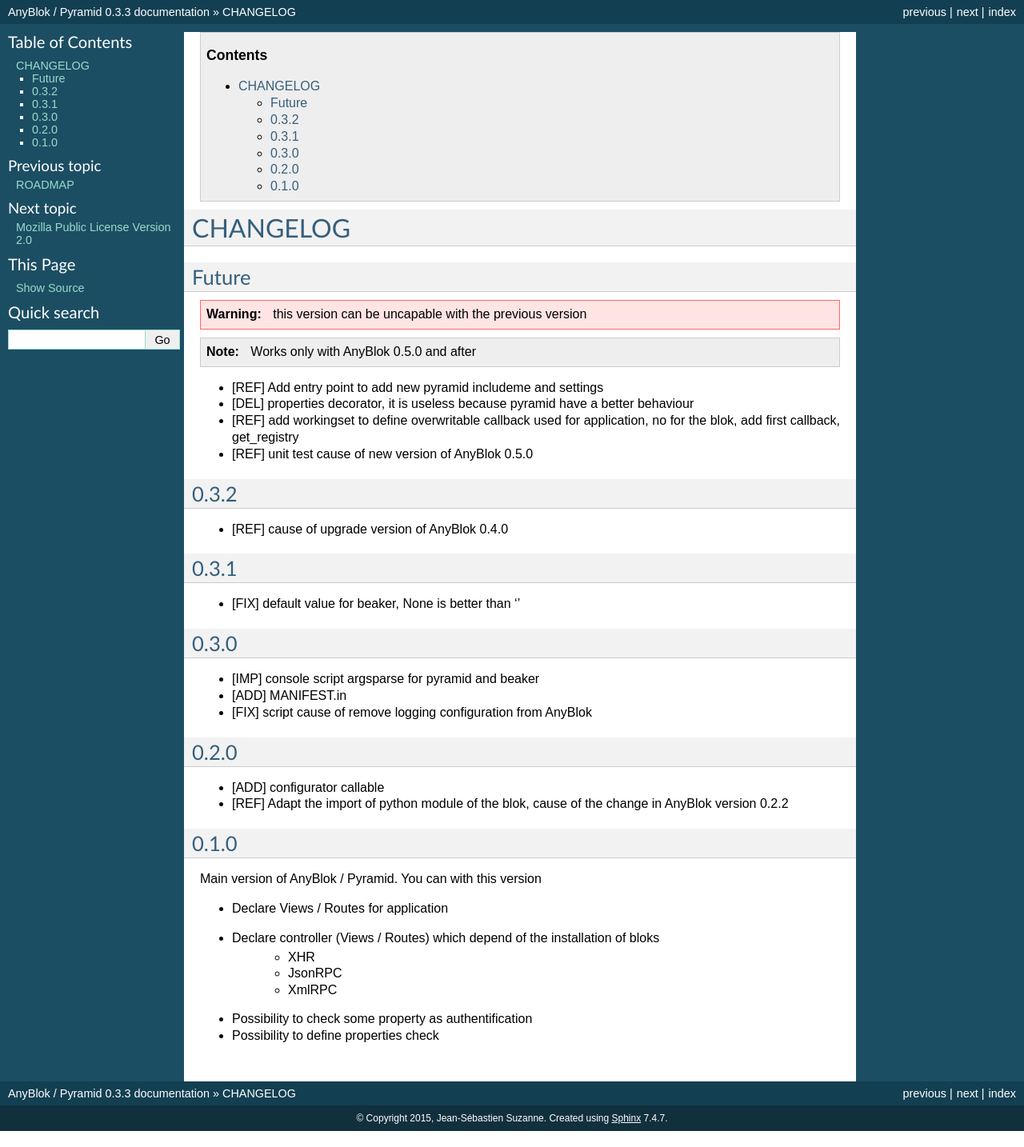
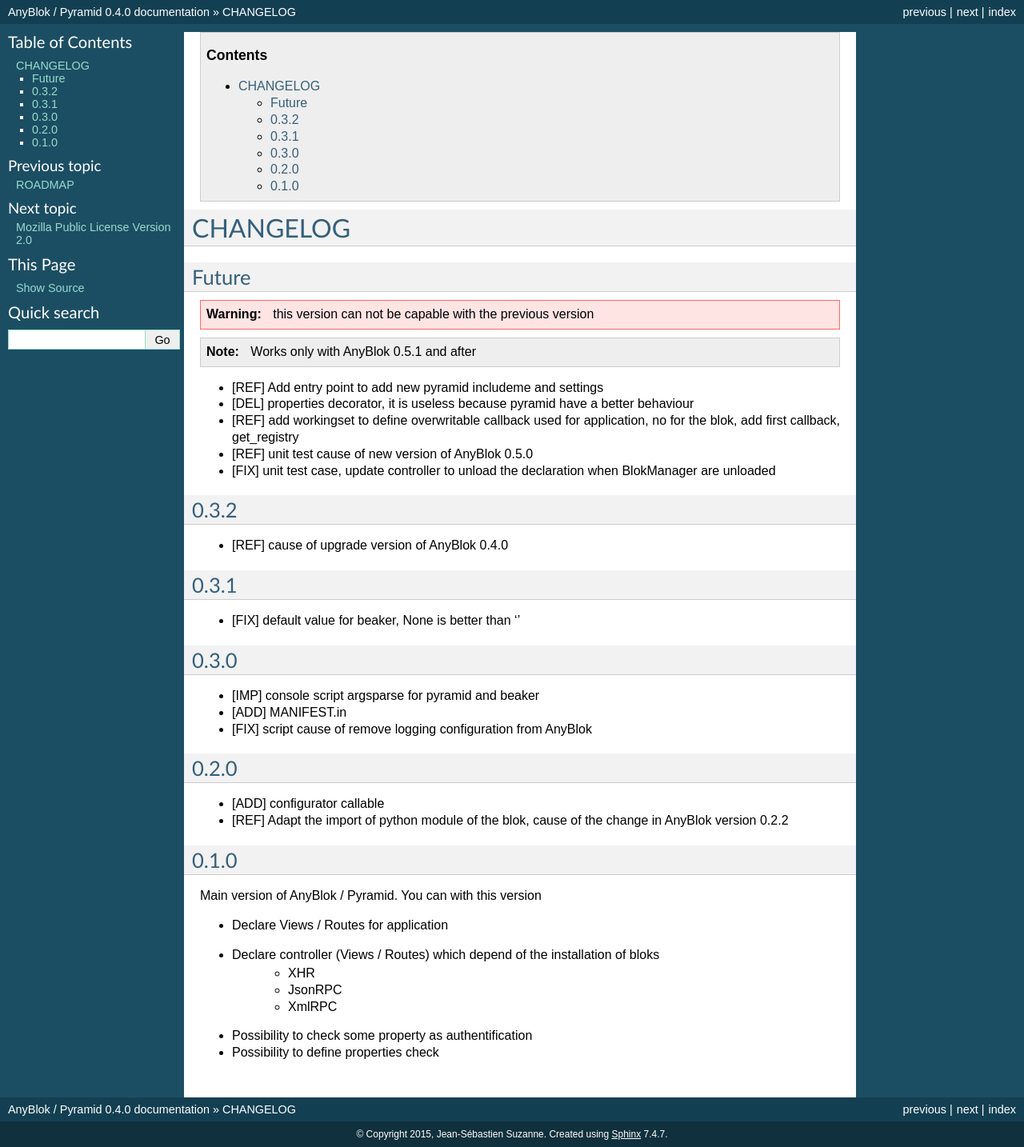
Before and after one commit to AnyBlok/Anyblok_Pyramid, a Sphinx documentation site: the page built from doc/CHANGES.rst, in a window 1280 px wide. Shown: the whole page at 80% size. Built offline with Sphinx 7.4.7, drawn with Linux system fonts in a browser that asks for light colours; the version number is read from the project's files by our own code.

Commit message:
Update doc

```diff
--- a/doc/CHANGES.rst
+++ b/doc/CHANGES.rst
@@ -16,11 +16,11 @@
 
 .. warning::
 
-    this version can be uncapable with the previous version
+    this version can not be capable with the previous version
 
 .. note::
 
-    Works only with AnyBlok 0.5.0 and after
+    Works only with AnyBlok 0.5.1 and after
 
 * [REF] Add entry point to add new pyramid includeme and settings
 * [DEL] properties decorator, it is useless because pyramid have a better
@@ -28,6 +28,8 @@
 * [REF] add workingset to define overwritable callback used for application,
   no for the blok, add first callback, get_registry
 * [REF] unit test cause of new version of AnyBlok 0.5.0
+* [FIX] unit test case, update controller to unload the declaration when
+  BlokManager are unloaded
 
 0.3.2
 -----
--- a/setup.py
+++ b/setup.py
@@ -7,7 +7,7 @@
 # obtain one at http://mozilla.org/MPL/2.0/.
 from setuptools import setup, find_packages
 import os
-version = '0.3.3'
+version = '0.4.0'
 
 requires = [
     'anyblok',
```
Also changed, not shown: 1 other file.
